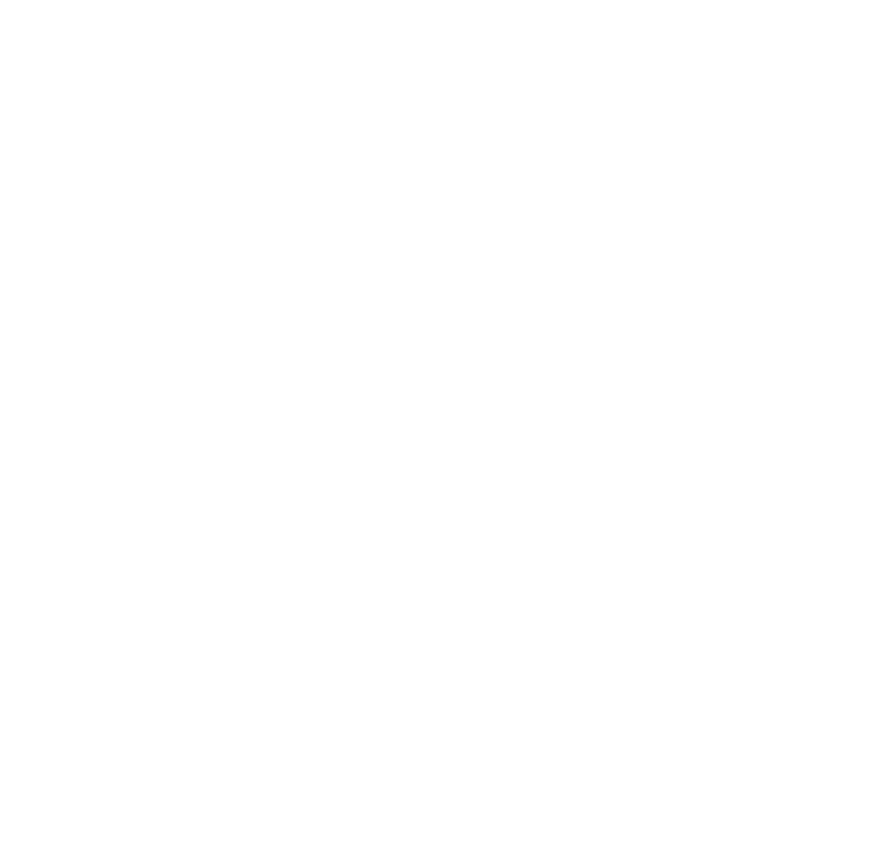
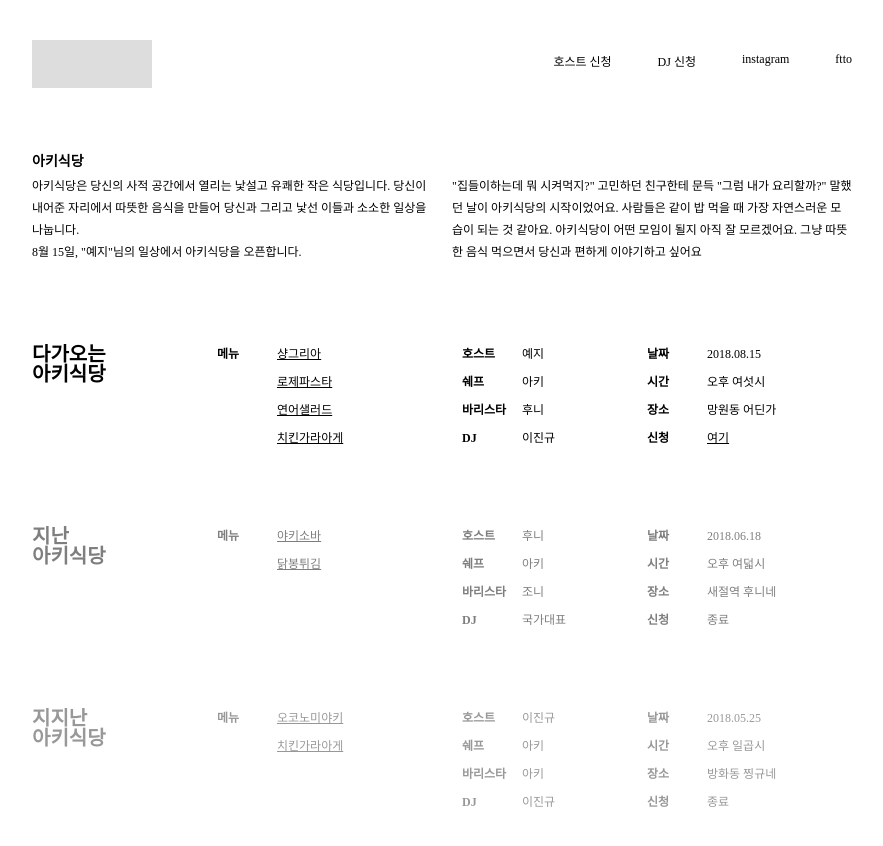
Before and after one commit to studio-lokal/aki-kitchen.studio-lokal.kr, a plain HTML site: page index.html in a window 1280 px wide. Shown: the whole page, without its empty margins (198-1081 px from the left). Before the commit the page ends 800 px from the top, so only its background shows below. Drawn offline with Linux system fonts and the light colour scheme; a web font is replaced by a local one.

Commit message:
화면 추가.

```diff
--- a/index.html
+++ b/index.html
@@ -5,10 +5,159 @@
     <meta name="viewport" content="width=device-width, initial-scale=1.0">
     <meta http-equiv="X-UA-Compatible" content="ie=edge">
 
+    <link href='//spoqa.github.io/spoqa-han-sans/css/SpoqaHanSans-kr.css' rel='stylesheet' type='text/css'>
+    <link href='//spoqa.github.io/spoqa-han-sans/css/SpoqaHanSans-jp.css' rel='stylesheet' type='text/css'>
     <link rel="stylesheet" href="/style.css">
     <title>Aki Resto</title>
 </head>
 <body>
+  <!-- nav -->
+  <div class="nav">
+    <div class="container">
+      <a class="nav__logo">
+        <div class="logo"></div>
+      </a>
+      <div class="nav__gnb">
+        <ul>
+          <li>
+            <a href="#">
+              호스트 신청
+            </a>
+          </li>
+          <li>
+            <a href="#">
+              DJ 신청
+            </a>
+          </li>
+          <li>
+            <a href="#">
+              instagram
+            </a>
+          </li>
+          <li>
+            <a href="#" target="_blank">
+              ftto
+            </a>
+          </li>
+        </ul>
+      </div>
+    </div>
+  </div>
+
+  <!-- body-content -->
+  <div class="body-content">
+    <div class="container">
+      <div class="section-intro">
+        <h5>아키식당</h5>
+        <div class="row">
+          <div class="column">
+            아키식당은 당신의 사적 공간에서 열리는 낯설고 유쾌한 작은 식당입니다. 당신이 내어준 자리에서 따뜻한 음식을 만들어 당신과 그리고 낯선 이들과 소소한 일상을 나눕니다.<br />
+            8월 15일, "예지"님의 일상에서 아키식당을 오픈합니다.
+          </div>
+          <div class="column">
+            "집들이하는데 뭐 시켜먹지?" 고민하던 친구한테 문득 "그럼 내가 요리할까?" 말했던 날이 아키식당의 시작이었어요. 사람들은 같이 밥 먹을 때 가장 자연스러운 모습이 되는 것 같아요. 아키식당이 어떤 모임이 될지 아직 잘 모르겠어요. 그냥 따뜻한 음식 먹으면서 당신과 편하게 이야기하고 싶어요
+          </div>
+        </div>
+      </div>
+      <div class="section-list">
+        <!-- 2018-08-15 -->
+        <div class="item">
+          <h2>
+            다가오는<br />
+            아키식당
+          </h2>
+          <div class="item-content item__menu">
+            <label>메뉴</label>
+            <ul>
+              <li>샹그리아</li>
+              <li>로제파스타</li>
+              <li>연어샐러드</li>
+              <li>치킨가라아게</li>
+            </ul>
+          </div>
+          <div class="item-content item__role">
+            <ul>
+              <li><label>호스트</label>예지</li>
+              <li><label>쉐프</label>아키</li>
+              <li><label>바리스타</label>후니</li>
+              <li><label>DJ</label>이진규</li>
+            </ul>
+          </div>
+          <div class="item-content item__info">
+            <ul>
+              <li><label>날짜</label>2018.08.15</li>
+              <li><label>시간</label>오후 여섯시</li>
+              <li><label>장소</label>망원동 어딘가</li>
+              <li><label>신청</label><a href="#">여기</a></li>
+            </ul>
+          </div>
+        </div>
+
+        <!-- 2018-06-18 -->
+        <div class="item">
+          <h2>
+            지난<br />
+            아키식당
+          </h2>
+          <div class="item-content item__menu">
+            <label>메뉴</label>
+            <ul>
+              <li>야키소바</li>
+              <li>닭봉튀김</li>
+            </ul>
+          </div>
+          <div class="item-content item__role">
+            <ul>
+              <li><label>호스트</label>후니</li>
+              <li><label>쉐프</label>아키</li>
+              <li><label>바리스타</label>조니</li>
+              <li><label>DJ</label>국가대표</li>
+            </ul>
+          </div>
+          <div class="item-content item__info">
+            <ul>
+              <li><label>날짜</label>2018.06.18</li>
+              <li><label>시간</label>오후 여덟시</li>
+              <li><label>장소</label>새절역 후니네</li>
+              <li><label>신청</label>종료</li>
+            </ul>
+          </div>
+        </div>
+
+        <!-- 2018-05-25 -->
+        <div class="item">
+          <h2>
+            지지난<br />
+            아키식당
+          </h2>
+          <div class="item-content item__menu">
+            <label>메뉴</label>
+            <ul>
+              <li>오코노미야키</li>
+              <li>치킨가라아게</li>
+            </ul>
+          </div>
+          <div class="item-content item__role">
+            <ul>
+              <li><label>호스트</label>이진규</li>
+              <li><label>쉐프</label>아키</li>
+              <li><label>바리스타</label>아키</li>
+              <li><label>DJ</label>이진규</li>
+            </ul>
+          </div>
+          <div class="item-content item__info">
+            <ul>
+              <li><label>날짜</label>2018.05.25</li>
+              <li><label>시간</label>오후 일곱시</li>
+              <li><label>장소</label>방화동 찡규네</li>
+              <li><label>신청</label>종료</li>
+            </ul>
+          </div>
+        </div>
+      </div>
+    </div>
+  </div>
+
 
 </body>
 </html>
--- a/style.css
+++ b/style.css
@@ -0,0 +1,139 @@
+body {
+  font-family: 'Spoqa Han Sans', 'Spoqa Han Sans JP', 'Sans-serif';
+  padding: 0;
+  margin: 0;
+  font-size: 12px;
+}
+
+.container {
+  padding-left: 20px;
+  padding-right: 20px;
+  width: 820px;
+  margin: 0 auto;
+}
+
+.nav {
+  overflow: hidden;
+  margin-top: 40px;
+  margin-bottom: 62px;
+  height: 48px;
+}
+.nav .nav__logo {
+  float: left;
+}
+.nav .nav__logo .logo {
+  width: 120px;
+  height: 48px;
+  background-color: #ddd;
+}
+.nav .nav__gnb {
+  float: right;
+}
+.nav .nav__gnb ul {
+  list-style: none;
+}
+.nav .nav__gnb ul li {
+  float: left;
+  margin-left: 46px;
+}
+.nav .nav__gnb ul li a {
+  color: #000;
+  text-decoration: none;
+}
+
+.section-intro {
+  margin-bottom: 80px;
+}
+.section-intro h5 {
+  font-size: 14px;
+  font-weight: bold;
+  margin-top: 0;
+  margin-bottom: 6px;
+}
+.section-intro .row {
+  margin-left: -10px;
+  margin-right: -10px;
+  overflow: hidden;
+}
+.section-intro .row .column {
+  padding-left: 10px;
+  padding-right: 10px;
+  float: left;
+  width: calc(50% - 20px);
+  line-height: 1.83;
+}
+
+.section-list .item {
+  opacity: 0.1;
+}
+.section-list .item:first-child {
+  opacity: 1;
+}
+.section-list .item:nth-child(2) {
+  opacity: 0.5;
+}
+.section-list .item:nth-child(3) {
+  opacity: 0.4;
+}
+.section-list .item:nth-child(4) {
+  opacity: 0.3;
+}
+.section-list .item:nth-child(5) {
+  opacity: 0.2;
+}
+.section-list .item {
+  margin-bottom: 70px;
+  padding-left: 185px;
+  position: relative;
+  overflow: hidden;
+}
+.section-list .item h2 {
+  position: absolute;
+  left: 0;
+  top: 0;
+  margin-top: 0;
+  margin-bottom: 0;
+  font-size: 20px;
+  font-weight: bold;
+  line-height: 1;
+}
+.section-list .item label {
+  font-size: 12px;
+  font-weight: bold;
+  width: 60px;
+  display: inline-block;
+}
+.section-list .item ul {
+  list-style: none;
+  margin: 0;
+  padding: 0;
+}
+.section-list .item ul li {
+  margin-bottom: 10px;
+}
+.section-list .item ul li label {
+
+}
+.section-list .item .item-content {
+  width: 185px;
+  float: left;
+}
+.section-list .item .item-content.item__menu {
+  position: relative;
+  padding-left: 60px;
+}
+.section-list .item .item-content.item__menu label {
+  position: absolute;
+  left: 0;
+  top: 0;
+}
+.section-list .item .item-content.item__menu ul li {
+  text-decoration: underline;
+  cursor: pointer;
+}
+.section-list .item .item-content.item__role ul li {
+  cursor: pointer;
+}
+.section-list .item .item-content.item__info ul li a {
+  color: #000;
+}
```
